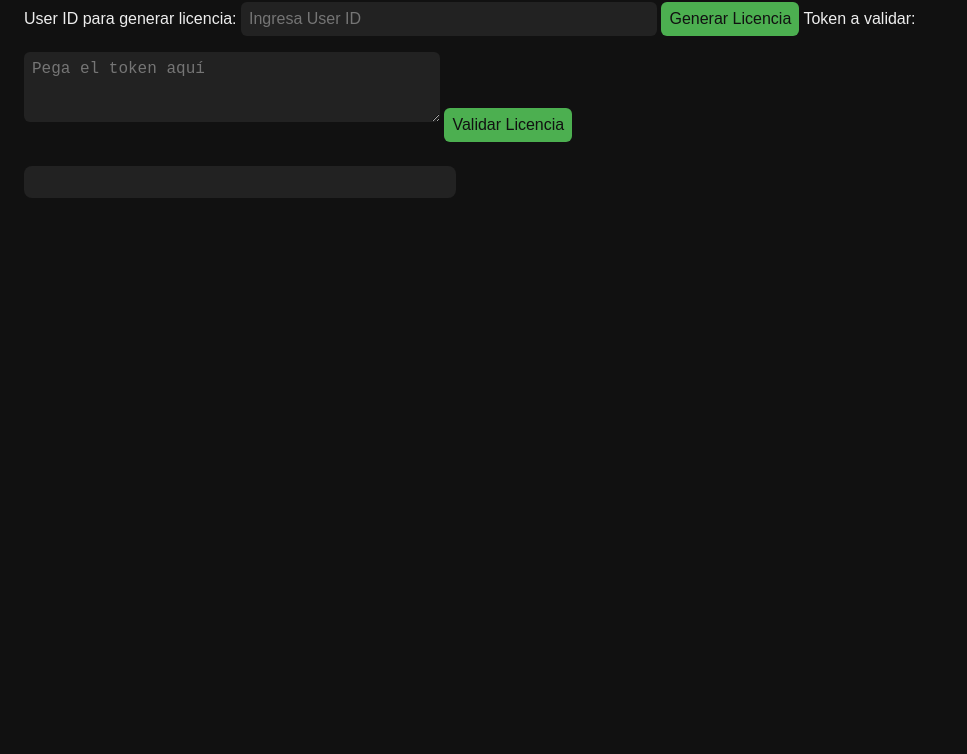
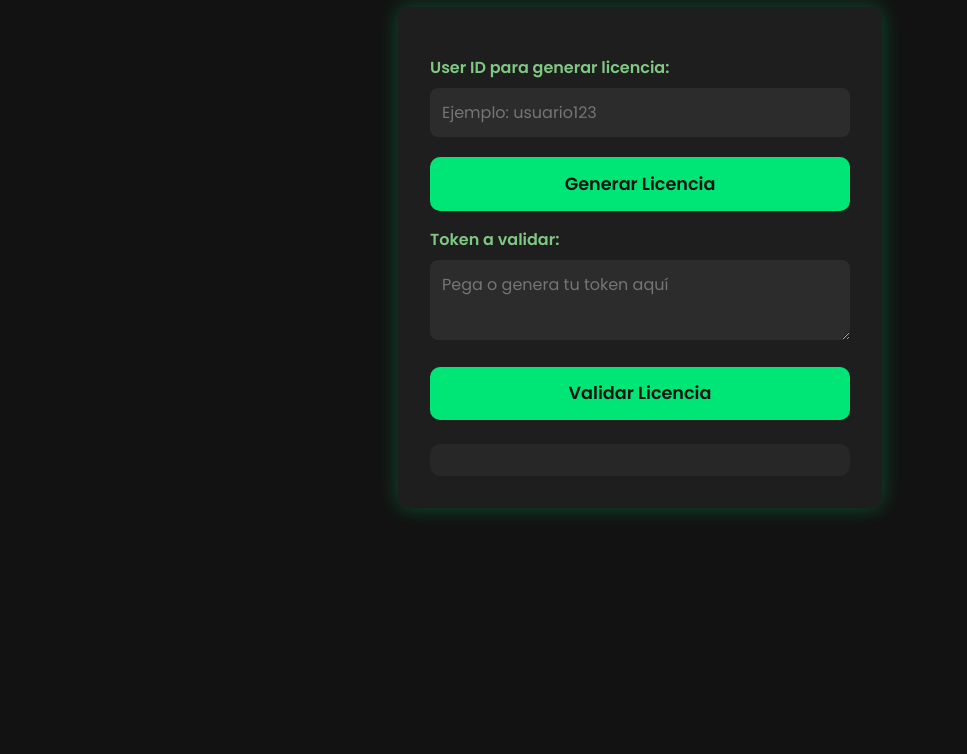
Before and after one commit to xacherys170/tokens, a website: page index.html in a window 1280 px wide. Shown: the part 110-864 px from the top of the page, without its empty margins (0-967 px from the left). Before the commit the page ends 800 px from the top, so only its background shows below. Drawn offline with Linux system fonts and the light colour scheme.

Commit message:
Update index.html

```diff
--- a/index.html
+++ b/index.html
@@ -2,69 +2,171 @@
 <html lang="es">
 <head>
 <meta charset="UTF-8" />
+<meta name="viewport" content="width=device-width, initial-scale=1" />
 <title>Generador y Validador de Licencias</title>
 <style>
-  body { background: #111; color: #eee; font-family: sans-serif; padding: 1rem; }
-  input, button, textarea { font-size: 1rem; padding: 0.5rem; margin: 0.5rem 0; border-radius: 6px; border:none; }
-  input, textarea { width: 100%; max-width: 400px; background: #222; color: #eee; }
-  button { background: #4caf50; color: #111; cursor: pointer; }
-  button:hover { background: #45a045; }
-  .output { margin-top: 1rem; max-width: 400px; white-space: pre-wrap; background: #222; padding: 1rem; border-radius: 8px; }
+  @import url('https://fonts.googleapis.com/css2?family=Poppins:wght@400;600&display=swap');
+
+  body {
+    background: #121212;
+    color: #eee;
+    font-family: 'Poppins', sans-serif;
+    margin: 0;
+    padding: 2rem;
+    display: flex;
+    flex-direction: column;
+    align-items: center;
+    min-height: 100vh;
+  }
+
+  h1 {
+    font-weight: 600;
+    margin-bottom: 1rem;
+    color: #00e676;
+  }
+
+  .container {
+    background: #1e1e1e;
+    border-radius: 12px;
+    padding: 2rem;
+    max-width: 420px;
+    width: 100%;
+    box-shadow: 0 0 20px rgba(0, 230, 118, 0.3);
+  }
+
+  label {
+    display: block;
+    margin-top: 1rem;
+    font-weight: 600;
+    color: #81c784;
+  }
+
+  input[type="text"],
+  textarea {
+    width: 100%;
+    margin-top: 0.5rem;
+    padding: 0.75rem;
+    border-radius: 8px;
+    border: none;
+    background: #2c2c2c;
+    color: #c8facc;
+    font-size: 1rem;
+    resize: vertical;
+    box-sizing: border-box;
+    font-family: 'Poppins', sans-serif;
+  }
+
+  textarea {
+    min-height: 80px;
+  }
+
+  button {
+    margin-top: 1.25rem;
+    width: 100%;
+    background: #00e676;
+    border: none;
+    color: #121212;
+    font-weight: 700;
+    font-size: 1.1rem;
+    padding: 0.85rem;
+    border-radius: 10px;
+    cursor: pointer;
+    transition: background-color 0.3s ease;
+    font-family: 'Poppins', sans-serif;
+  }
+
+  button:hover {
+    background: #00c853;
+  }
+
+  .output {
+    margin-top: 1.5rem;
+    background: #272727;
+    border-radius: 10px;
+    padding: 1rem;
+    max-height: 150px;
+    overflow-y: auto;
+    white-space: pre-wrap;
+    color: #b9f6ca;
+    font-family: monospace;
+  }
+
+  @media (max-width: 480px) {
+    body {
+      padding: 1rem;
+    }
+    .container {
+      padding: 1.5rem;
+    }
+  }
 </style>
 </head>
 <body>
 
-<h1>Generador y Validador de Licencias</h1>
+  <h1>Generador y Validador de Licencias</h1>
+  <div class="container">
+    <label for="userId">User ID para generar licencia:</label>
+    <input id="userId" type="text" placeholder="Ejemplo: usuario123" />
 
-<label>User ID para generar licencia:</label>
-<input id="userId" type="text" placeholder="Ingresa User ID" />
-<button onclick="generateLicense()">Generar Licencia</button>
+    <button onclick="generateLicense()">Generar Licencia</button>
 
-<label>Token a validar:</label>
-<textarea id="tokenInput" rows="3" placeholder="Pega el token aquí"></textarea>
-<button onclick="validateLicense()">Validar Licencia</button>
+    <label for="tokenInput">Token a validar:</label>
+    <textarea id="tokenInput" placeholder="Pega o genera tu token aquí"></textarea>
 
-<div id="output" class="output"></div>
+    <button onclick="validateLicense()">Validar Licencia</button>
+
+    <div id="output" class="output" aria-live="polite"></div>
+  </div>
 
 <script>
   async function generateLicense() {
     const userId = document.getElementById('userId').value.trim();
-    if (!userId) return alert('Ingresa User ID');
+    if (!userId) {
+      alert('Por favor, ingresa un User ID.');
+      return;
+    }
 
     const res = await fetch('/api/token', {
       method: 'POST',
       headers: { 'Content-Type': 'application/json' },
       body: JSON.stringify({ action: 'generate', userId })
     });
+
     const data = await res.json();
+
     if (data.token) {
       document.getElementById('tokenInput').value = data.token;
-      showOutput('Licencia generada:\n' + data.token);
+      showOutput('✅ Licencia generada:\n' + data.token);
     } else {
-      showOutput('Error: ' + (data.error || 'Desconocido'));
+      showOutput('❌ Error: ' + (data.error || 'Error desconocido'));
     }
   }
 
   async function validateLicense() {
     const token = document.getElementById('tokenInput').value.trim();
-    if (!token) return alert('Pega un token para validar');
+    if (!token) {
+      alert('Por favor, pega un token para validar.');
+      return;
+    }
 
     const res = await fetch('/api/token', {
       method: 'POST',
       headers: { 'Content-Type': 'application/json' },
       body: JSON.stringify({ action: 'validate', token })
     });
+
     const data = await res.json();
 
     if (data.valid) {
-      showOutput('Token válido\nDatos:\n' + JSON.stringify(data.decoded, null, 2));
+      showOutput('✅ Token válido.\nDatos:\n' + JSON.stringify(data.decoded, null, 2));
     } else {
-      showOutput('Token inválido\nError: ' + (data.error || 'Desconocido'));
+      showOutput('❌ Token inválido.\nError: ' + (data.error || 'Desconocido'));
     }
   }
 
-  function showOutput(msg) {
-    document.getElementById('output').textContent = msg;
+  function showOutput(message) {
+    const outputEl = document.getElementById('output');
+    outputEl.textContent = message;
   }
 </script>
 
```
